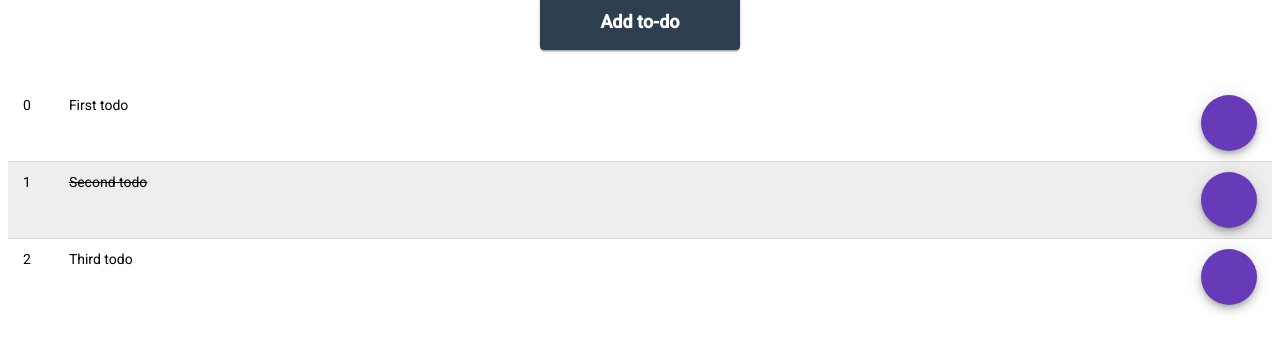
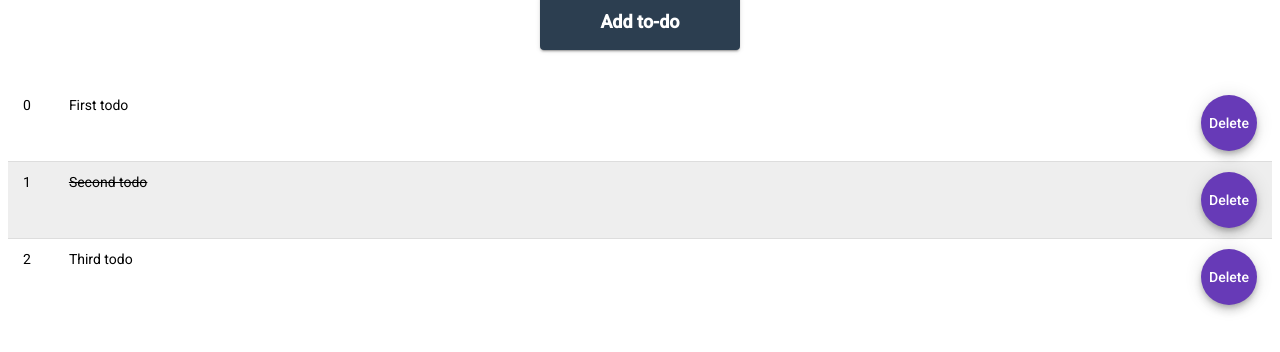
Before and after one commit to danish469/angular-todo, an Angular app: page / in a window 1280 px wide. Shown: the part 120-472 px from the top of the page. Built offline with nearby package versions, Linux system fonts and the light colour scheme.

Commit message:
2 files modified

```diff
--- a/src/app/todo/todo.component.html
+++ b/src/app/todo/todo.component.html
@@ -20,8 +20,10 @@
 		<div class="content" (click)="toggleDone(i)">{{todo.content}}</div>
 
 		<div>
-				<button mat-fab color="primary" (click)=deleteTodo(i)>
-        <!-- <mat-icon>delete</mat-icon> -->
+			<button mat-fab color="primary" (click)=deleteTodo(i)>Delete
       </button>
+			<!-- Error: mat-icon is not working  -->
+
 		</div>
+
 	</div>
--- a/src/app/todo/todo.module.ts
+++ b/src/app/todo/todo.module.ts
@@ -1,12 +1,10 @@
 import { NgModule } from "@angular/core";
 import { BrowserModule } from "@angular/platform-browser";
 import { FormsModule } from "@angular/forms";
-
-import { MatButtonModule } from "@angular/material/button";
 import { MaterialModule } from "../material/material.module";
 
 @NgModule({
-  imports: [BrowserModule, FormsModule, MatButtonModule, MaterialModule],
+  imports: [BrowserModule, FormsModule, MaterialModule],
   declarations: []
 })
 export class TodoModule {}
```
Lines whose indentation alone changed are shown as unchanged.
